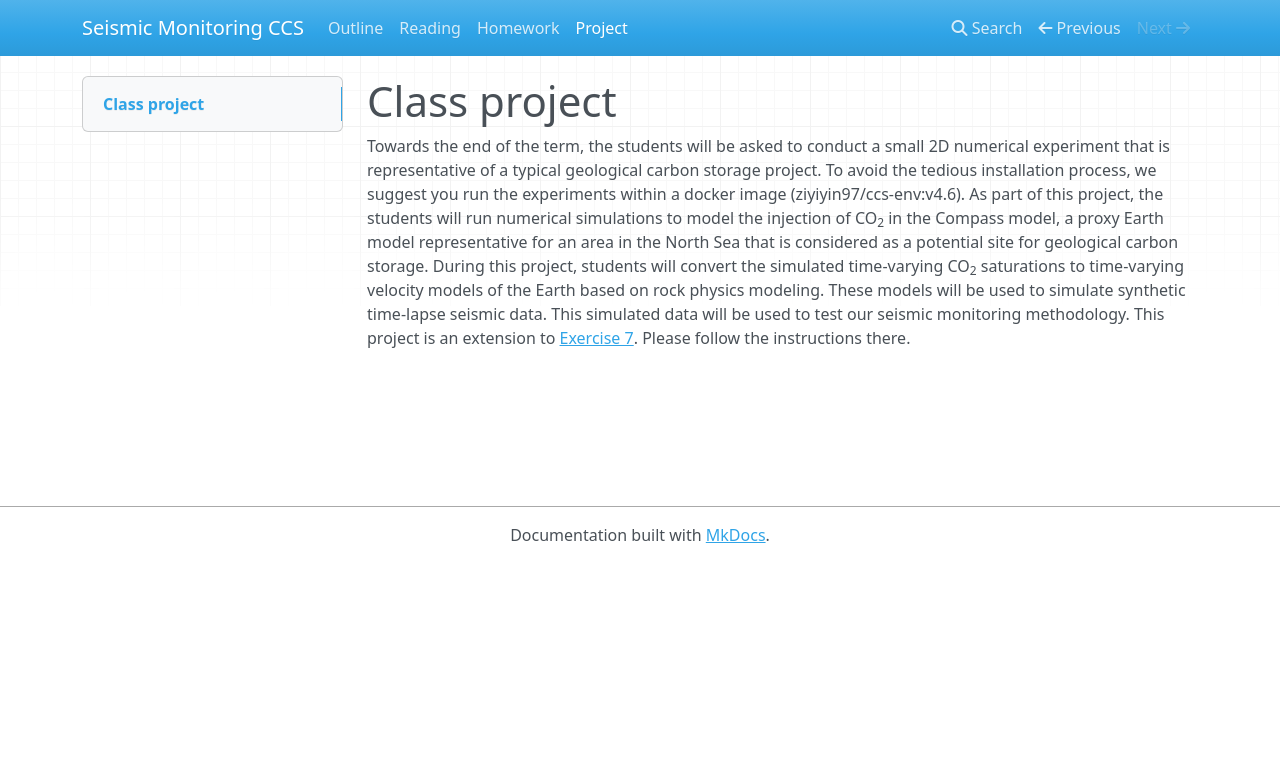
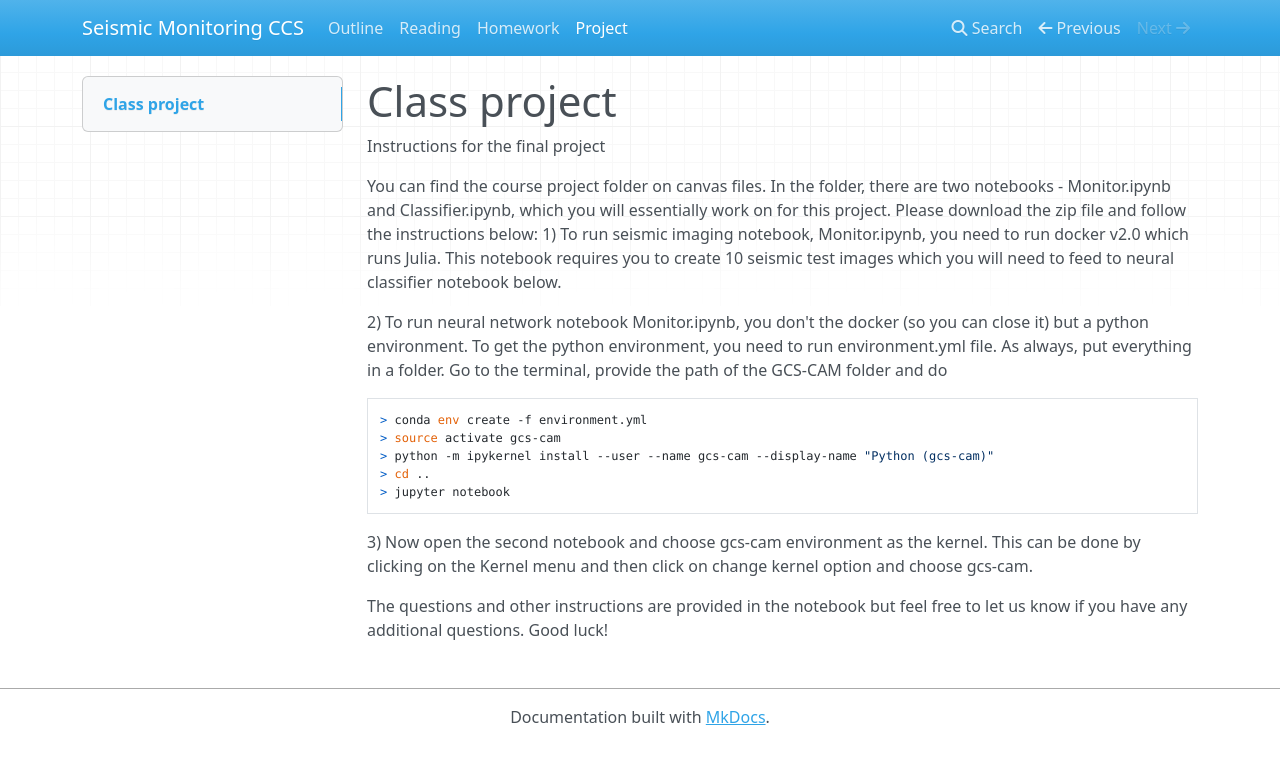
Before and after one commit to flexie/eas-4803-8803-ccs, an MkDocs documentation site: the page built from docs/project.md, in a window 1280 px wide. Shown: the top 764 px of the page. Built offline with MkDocs 1.6.1, drawn with Linux system fonts in a browser that asks for light colours; nearby versions of some CDN libraries.

Commit message:
Uploaded project instructions

`````diff
--- a/docs/project.md
+++ b/docs/project.md
@@ -1,9 +1,23 @@
 # Class project
+Instructions for the final project
 
-Towards the end of the term, the students will be asked to conduct a small 2D numerical experiment that is representative of a typical geological carbon storage project. To avoid the tedious installation process, we suggest you run the experiments within a docker image (ziyiyin97/ccs-env:v4.6). As part of this project, the students will run numerical simulations to model the injection of CO~2~ in the Compass model, a proxy Earth model representative for an area in the North Sea that is considered as a potential site for geological carbon storage. During this project, students will convert the simulated time-varying CO~2~ saturations to time-varying velocity models of the Earth based on rock physics modeling. These models will be used to simulate synthetic time-lapse seismic data. This simulated data will be used to test our seismic monitoring methodology. This project is an extension to [Exercise 7](Assignments/Exercise7.md). Please follow the instructions there.
+You can find the course project folder on canvas files. In the folder, there are two notebooks - Monitor.ipynb and Classifier.ipynb, which you will essentially work on for this project. Please download the zip file and follow the instructions below:
+1) To run seismic imaging notebook, Monitor.ipynb, you need to run docker v2.0 which runs Julia. This notebook requires you to create 10 seismic test images which you will need to feed to neural classifier notebook below.
 
+2) To run neural network notebook Monitor.ipynb, you don't the docker (so you can close it) but a python environment. To get the python environment, you need to run environment.yml file. As always, put everything in a folder. Go to the terminal, provide the path of the GCS-CAM folder and do
+````
+> conda env create -f environment.yml
+> source activate gcs-cam
+> python -m ipykernel install --user --name gcs-cam --display-name "Python (gcs-cam)"
+> cd ..
+> jupyter notebook
+````
+3) Now open the second notebook and choose gcs-cam environment as the kernel. This can be done by clicking on the Kernel menu and then click on change kernel option and choose gcs-cam.
+
+The questions and other instructions are provided in the notebook but feel free to let us know if you have any additional questions. Good luck!
 
 <!--
+Towards the end of the term, the students will be asked to conduct a small 2D numerical experiment that is representative of a typical geological carbon storage project. To avoid the tedious installation process, we suggest you run the experiments within a docker image (ziyiyin97/ccs-env:v4.6). As part of this project, the students will run numerical simulations to model the injection of CO~2~ in the Compass model, a proxy Earth model representative for an area in the North Sea that is considered as a potential site for geological carbon storage. During this project, students will convert the simulated time-varying CO~2~ saturations to time-varying velocity models of the Earth based on rock physics modeling. These models will be used to simulate synthetic time-lapse seismic data. This simulated data will be used to test our seismic monitoring methodology. This project is an extension to [Exercise 7](Assignments/Exercise7.md). Please follow the instructions there.
 
 ### Known Windows issues solutions
 
`````
